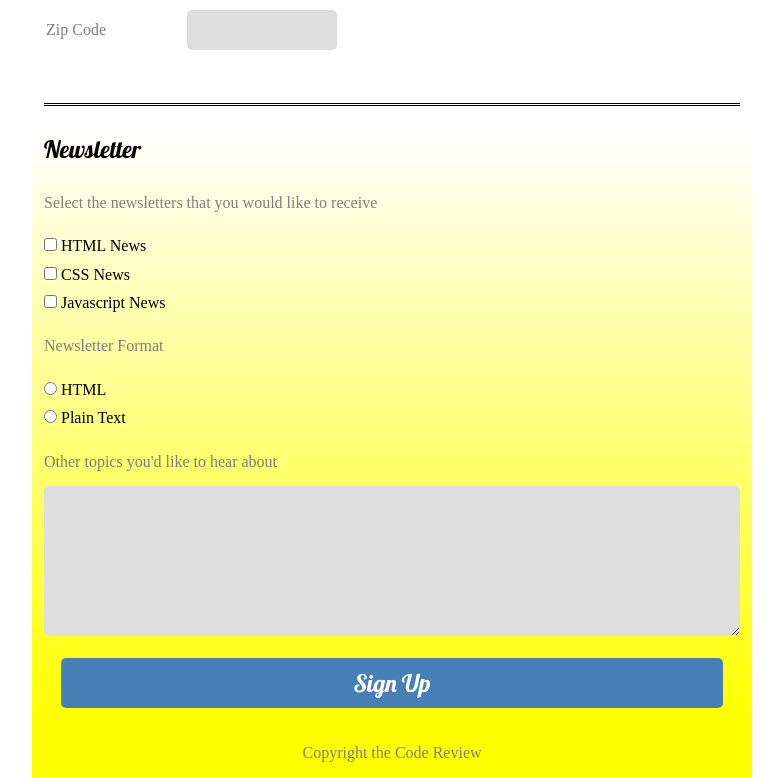
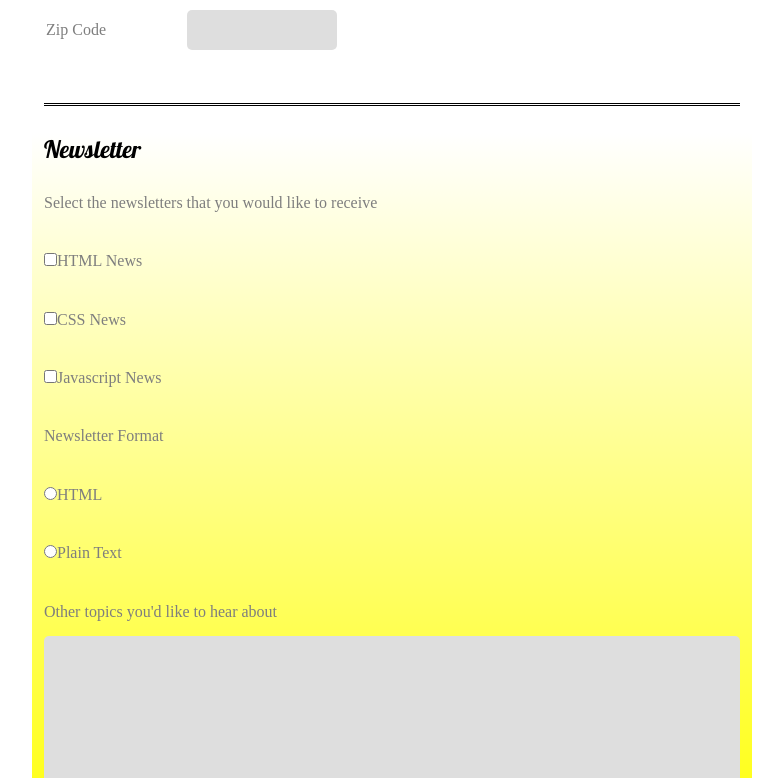
Before and after one commit to DanielCW7/Techdegree-project-3, a plain HTML site: page index.html in a window 1280 px wide. Shown: the part 625-1403 px from the top of the page, without its empty margins (248-1031 px from the left). Drawn offline with Linux system fonts and the light colour scheme.

Commit message:
Update index.html

```diff
--- a/index.html
+++ b/index.html
@@ -122,29 +122,29 @@
         <label for="checkbox"> Select the newsletters that you would like to receive </label>
 
             <div class="checkbox">
-            <input type="checkbox"  name="checkbox" id="HTML_News"> HTML News <br>
+            <input type="checkbox"  name="checkbox" id="HTML_News"><label for="HTML_News"> HTML News </label><br>
             </div>
 
             <div class="checkbox">
-            <input type="checkbox" name="checkbox" id="CSS_News"> CSS News <br>
+            <input type="checkbox" name="checkbox" id="CSS_News"><label for="CSS_News"> CSS News </label><br>
             </div>
 
             <div class="checkbox">
-            <input type="checkbox" name="checkbox" id="Javascript_News"> Javascript News <br>
+            <input type="checkbox" name="checkbox" id="Javascript_News"><label for="Javascript_News"> Javascript News </label><br>
             </div>
 
         <label for="radio"> Newsletter Format </label>
 
             <div class="radio">
-            <input type="radio" name="radio" id="HTML"> HTML <br>
+            <input type="radio" name="radio" id="HTML"><label for="HTML"> HTML </label><br>
             </div>
 
             <div class="radio">
-            <input type="radio" name="radio" id="Plain_Text"> Plain Text <br>
+            <input type="radio" name="radio" id="Plain_Text"><label for="Plain_Text"> Plain Text </label><br>
             </div>
 
-        <label for="textarea"> Other topics you'd like to hear about </label>
-            <textarea id="topicselection" name="topic_selection"> </textarea>
+        <label for="topicselection"> Other topics you'd like to hear about </label>
+            <textarea id="topicselection" name="topicselection"> </textarea>
 
         <button type="submit"> Sign Up </button>
 
```
